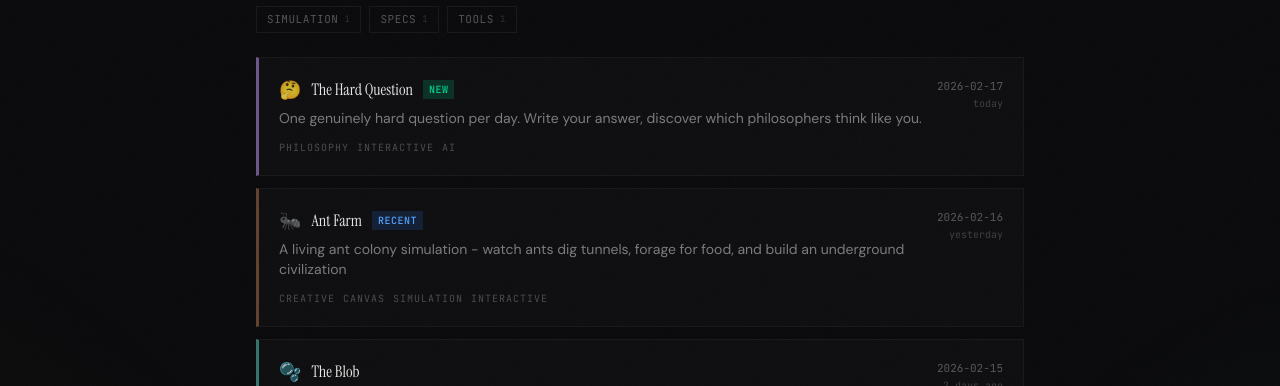
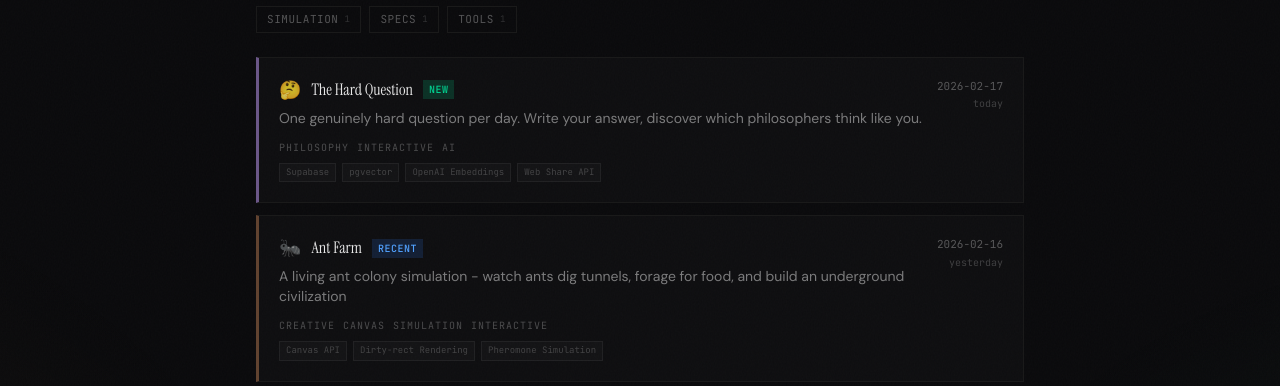
Before and after one commit to neill-k/experiments, a Next.js app: page / in a window 1280 px wide. Shown: the part 566-952 px from the top of the page. Built offline with nearby package versions, Linux system fonts and the light colour scheme; no server answers.

Commit message:
chore: scheduled improvement - add tech stack badges to experiment cards and nav

```diff
--- a/src/app/page.tsx
+++ b/src/app/page.tsx
@@ -144,7 +144,7 @@ export default async function Home({
             <Link
               key={exp.slug}
               href={`/e/${exp.slug}`}
-              className="experiment-card block border border-[var(--border)] bg-white/[0.02] p-4 sm:p-5 text-white/80 hover:text-white animate-fade-in-up"
+              className="experiment-card group block border border-[var(--border)] bg-white/[0.02] p-4 sm:p-5 text-white/80 hover:text-white animate-fade-in-up"
               style={{
                 animationDelay: `${i * 80}ms`,
                 borderLeftColor: exp.accent ?? 'var(--border)',
@@ -198,6 +198,18 @@ export default async function Home({
                   </span>
                 ))}
               </div>
+              {exp.tech && exp.tech.length > 0 && (
+                <div className="mt-2 flex flex-wrap gap-1.5">
+                  {exp.tech.map((t) => (
+                    <span
+                      key={t}
+                      className="border border-white/[0.06] bg-white/[0.02] px-1.5 py-0.5 font-[family-name:var(--font-mono)] text-[9px] text-white/20 group-hover:text-white/30 group-hover:border-white/[0.1] transition-colors"
+                    >
+                      {t}
+                    </span>
+                  ))}
+                </div>
+              )}
             </Link>
           ))}
           {filtered.length === 0 && (
--- a/src/components/ExperimentNav.tsx
+++ b/src/components/ExperimentNav.tsx
@@ -11,6 +11,7 @@ export function ExperimentNav() {
   const currentSlug = pathname.split('/e/')[1]?.split('/')[0]
   const currentIndex = experiments.findIndex((e) => e.slug === currentSlug)
 
+  const current = currentIndex >= 0 ? experiments[currentIndex] : null
   const prev = currentIndex > 0 ? experiments[currentIndex - 1] : null
   const next =
     currentIndex < experiments.length - 1 ? experiments[currentIndex + 1] : null
@@ -86,6 +87,18 @@ export function ExperimentNav() {
         >
           view source ↗
         </a>
+        {current?.tech && current.tech.length > 0 && (
+          <div className="mt-1 flex flex-wrap justify-center gap-1">
+            {current.tech.map((t) => (
+              <span
+                key={t}
+                className="border border-white/[0.06] bg-white/[0.02] px-1.5 py-0.5 font-[family-name:var(--font-mono)] text-[9px] text-white/15"
+              >
+                {t}
+              </span>
+            ))}
+          </div>
+        )}
       </div>
 
       {next ? (
--- a/src/lib/experiments.ts
+++ b/src/lib/experiments.ts
@@ -18,6 +18,8 @@ export interface Experiment {
   accent?: string
   /** Neill's favorite experiments get featured in a special section. */
   favorite?: boolean
+  /** Key technologies used in this experiment (shown as subtle badges). */
+  tech?: string[]
 }
 
 /** Returns the GitHub URL for an experiment's source directory. */
@@ -36,6 +38,7 @@ export const experiments: Experiment[] = [
     icon: '🤔',
     accent: 'rgba(200, 160, 255, 0.5)',
     favorite: true,
+    tech: ['Supabase', 'pgvector', 'OpenAI Embeddings', 'Web Share API'],
   },
   {
     slug: 'ant-farm',
@@ -47,6 +50,7 @@ export const experiments: Experiment[] = [
     icon: '🐜',
     accent: 'rgba(180, 120, 80, 0.5)',
     favorite: false,
+    tech: ['Canvas API', 'Dirty-rect Rendering', 'Pheromone Simulation'],
   },
   {
     slug: 'the-blob',
@@ -58,6 +62,7 @@ export const experiments: Experiment[] = [
     icon: '🫧',
     accent: 'rgba(90, 220, 200, 0.5)',
     favorite: false,
+    tech: ['Canvas API', 'Soft-body Physics', 'Web Audio API'],
   },
   {
     slug: 'prompt-library',
@@ -68,6 +73,7 @@ export const experiments: Experiment[] = [
     tags: ['tools', 'llm'],
     icon: '📝',
     accent: 'rgba(255, 200, 80, 0.5)',
+    tech: ['localStorage', 'OpenAI API', 'Anthropic API', 'react-markdown'],
   },
   {
     slug: 'agent-spec-builder',
@@ -78,6 +84,7 @@ export const experiments: Experiment[] = [
     tags: ['agents', 'specs'],
     icon: '🤖',
     accent: 'rgba(90, 160, 255, 0.5)',
+    tech: ['JSZip', 'Markdown Generation', 'Spec Linting'],
   },
 ]
 
```
